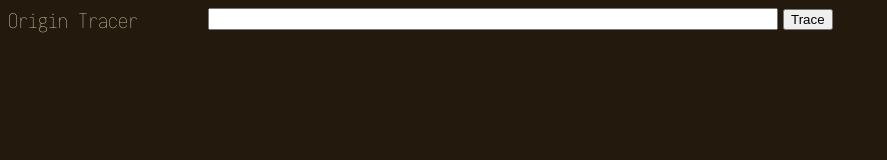
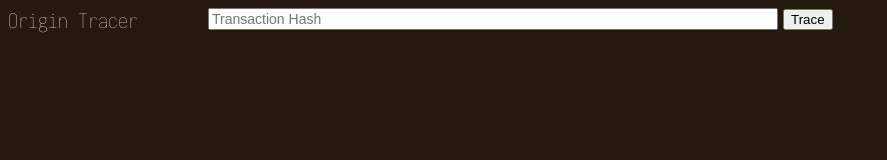
Before and after one commit to OriginProtocol/origin-tracer, a website built with webpack: page index.html in a window 1280 px wide. Shown: the whole page, without its empty margins (0-887 px from the left). Built offline with nearby package versions, Linux system fonts and the light colour scheme.

Commit message:
Transaction tracer

```diff
--- a/index.html
+++ b/index.html
@@ -92,7 +92,7 @@
         <div>
             <h1 style="float: left; width: 200px; margin-top: 0px;">Origin Tracer</h1>
             <form id="txHashForm">
-                <input type="text" id="txHash" style="width:570px; font-size: 14px; display:inline" />
+                <input type="text" id="txHash" placeholder="Transaction Hash" style="width:570px; font-size: 14px; display:inline" />
                 <input type="submit" value="Trace"/>
             </form>
         </div>
```
Also changed, not shown: app.js (deleted).
